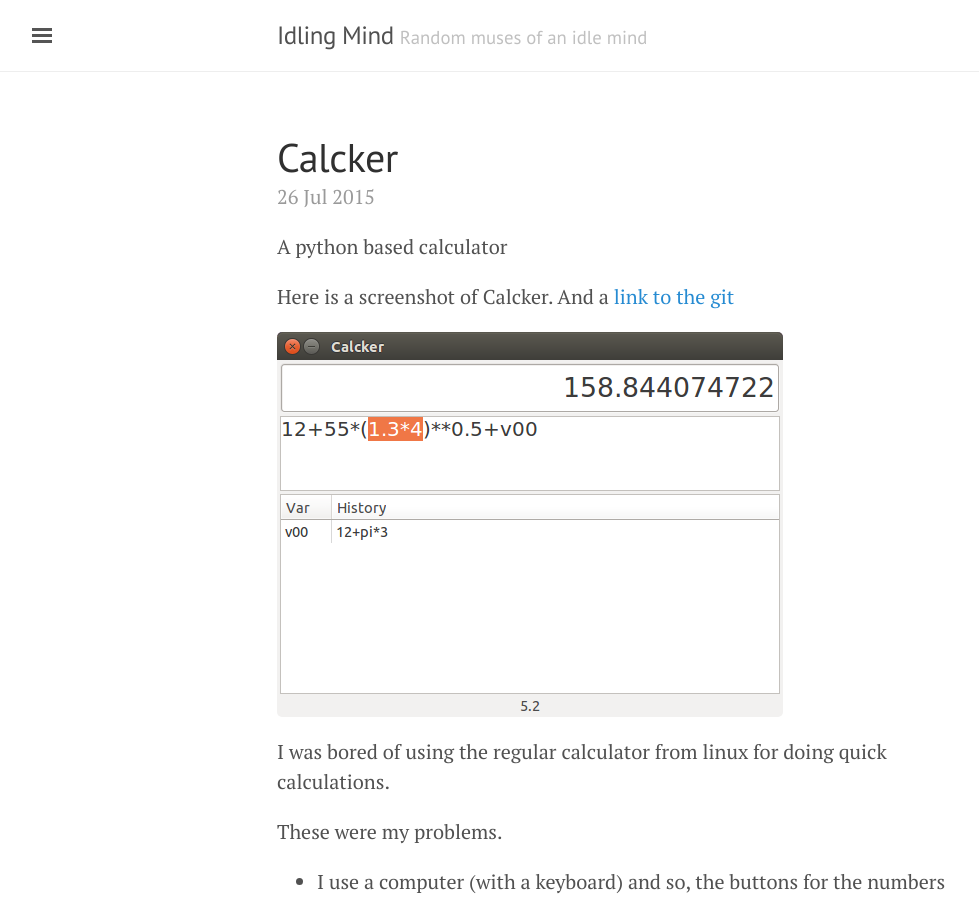
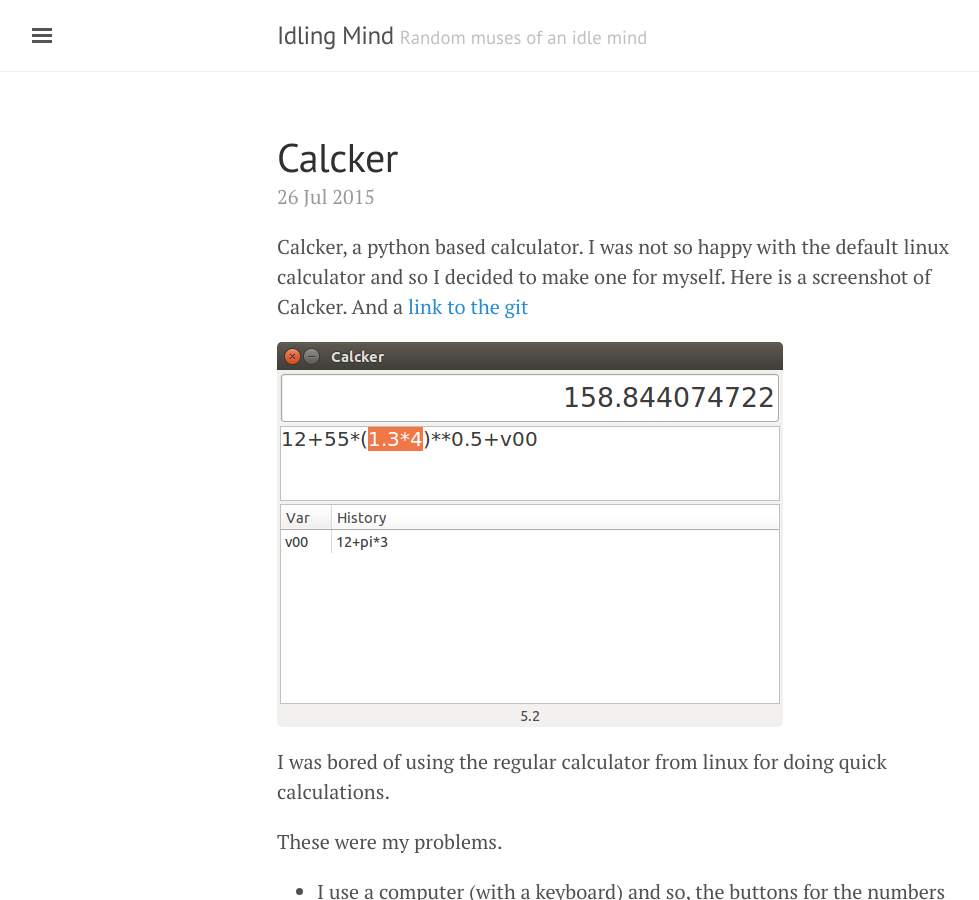
Before and after one commit to idling-mind/idling-mind.github.io, a Jekyll site: the page built from _posts/2015-07-26-Calcker-a-python-based-calculator.md, in a window 1280 px wide and 900 px high. Shown: the whole window, without its empty margins (3-982 px from the left). Built offline with Jekyll 4.4.1, drawn with Linux system fonts in a browser that asks for light colours; comment, search, counter and statistics services are not loaded.

```diff
--- a/_posts/2015-07-26-Calcker-a-python-based-calculator.md
+++ b/_posts/2015-07-26-Calcker-a-python-based-calculator.md
@@ -1,9 +1,10 @@
 ---
 layout: post
 title: Calcker
+excerpt_separator: <!--more-->
 ---
-A python based calculator
-
+Calcker, a python based calculator. I was not so happy with the default linux calculator and so I decided to make one for myself.
+<!--more-->
 Here is a screenshot of Calcker. And a [link to the git](https://github.com/idling-mind/calcker)
 
 ![Calcker](/assets/images/calcker.png)
```
Also changed, not shown: _posts/2015-07-25-Hello-World.md (+2 -1 lines), _posts/2015-07-26-Loksabha-Member-Qualification.md (+2 -0 lines).
